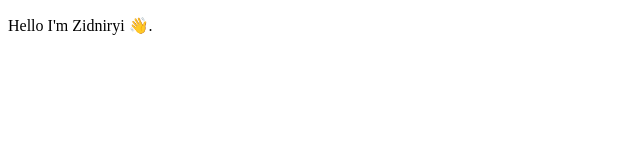
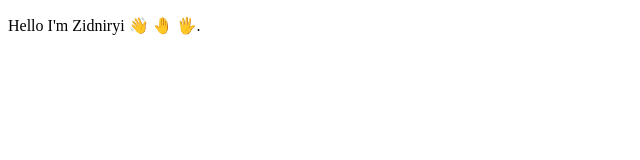
Before and after one commit to zidniryi/zidniryi.my.id, a plain HTML site: page index.html in a window 1280 px wide. Shown: the full height of the page, 0-640 px from the left. Drawn offline with Linux system fonts and the light colour scheme.

Commit message:
Update index.html

```diff
--- a/index.html
+++ b/index.html
@@ -2,11 +2,16 @@
 <html>
 <head>
 <title>Zidniryi</title>
+   <meta charset="UTF-8">
+  <meta name="description" content="Zidni Ridwan Nulmuarif">
+  <meta name="keywords" content="zidniryi, zidni, zidniridwan">
+  <meta name="author" content="Zidni Ryi">
+  <meta name="viewport" content="width=device-width, initial-scale=1.0">
 </head>
 <body>
 
 
-<p>Hello I'm Zidniryi 👋.</p>
+<p>Hello I'm Zidniryi 👋 🤚 🖐.</p>
 
 </body>
 </html>
```
